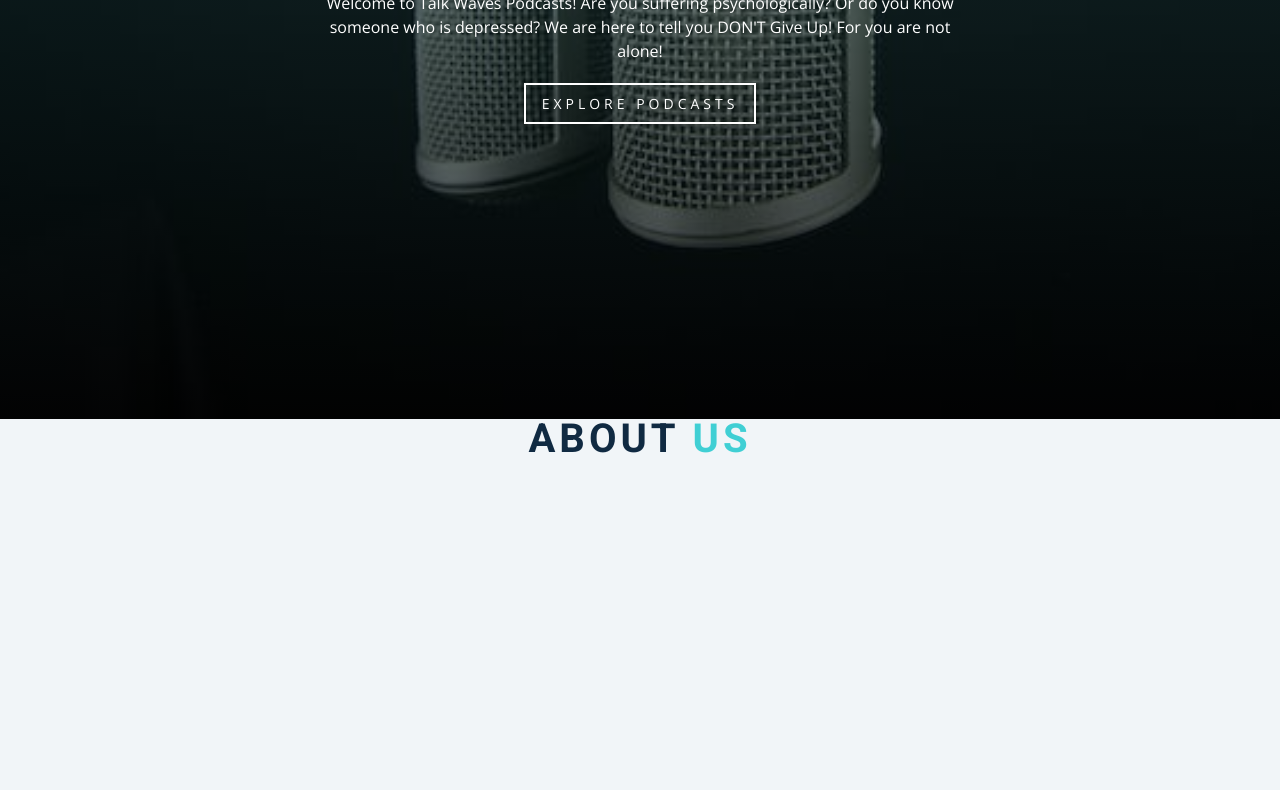
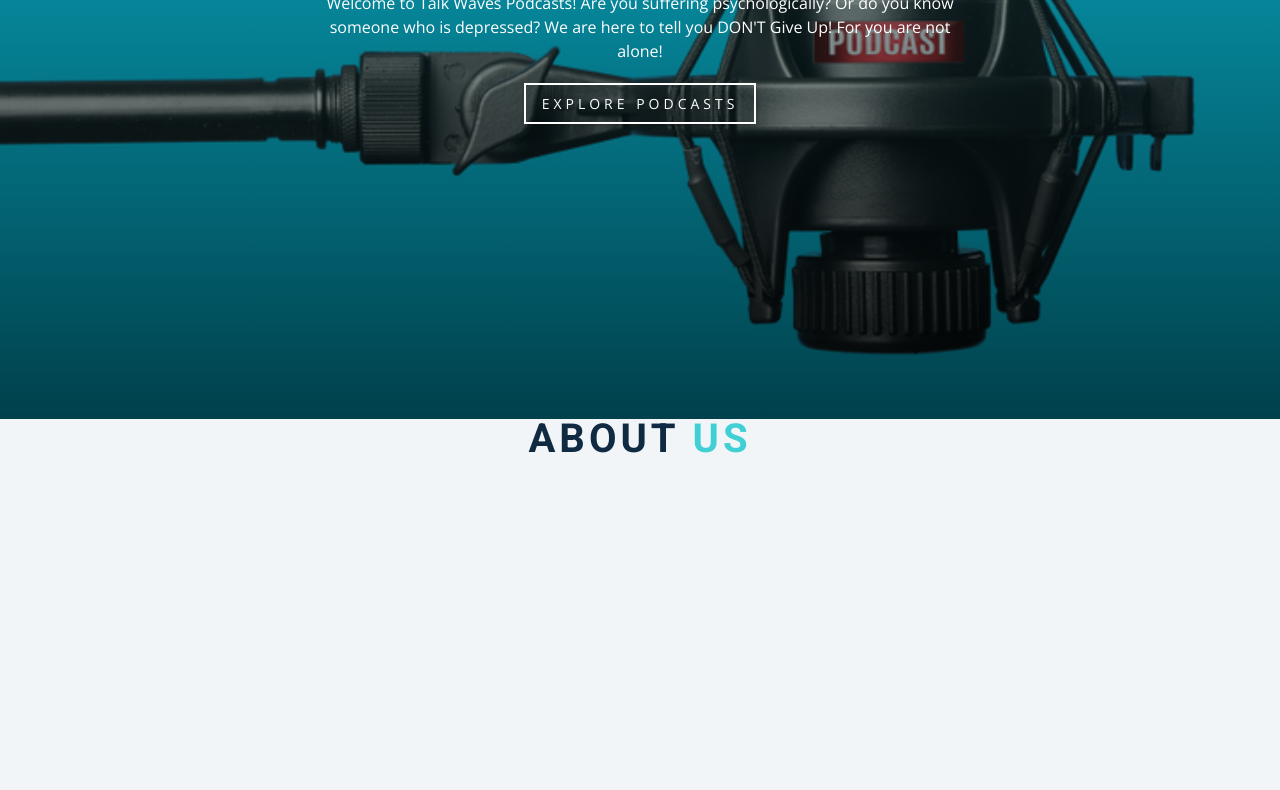
Before and after one commit to matthewkuria/talkwaves, a plain HTML site: page index.html in a window 1280 px wide. Shown: the part 496-1286 px from the top of the page. Drawn offline with nearby package versions, Linux system fonts and the light colour scheme.

Commit message:
Added a new background image

```diff
--- a/styles.css
+++ b/styles.css
@@ -311,7 +311,7 @@ nav {
 header {
   min-height: 100vh;
   background: linear-gradient(rgba(63, 208, 212, 0.2), rgba(0, 0, 0, 0.7)),
-    url(./hero-bcgg.jpeg) center/cover no-repeat;
+    url(./podcast-mic.jpg) center/cover no-repeat;
 }
 .banner {
   min-height: 100vh;
```
Also changed, not shown: podcast-mic.jpg (added).
